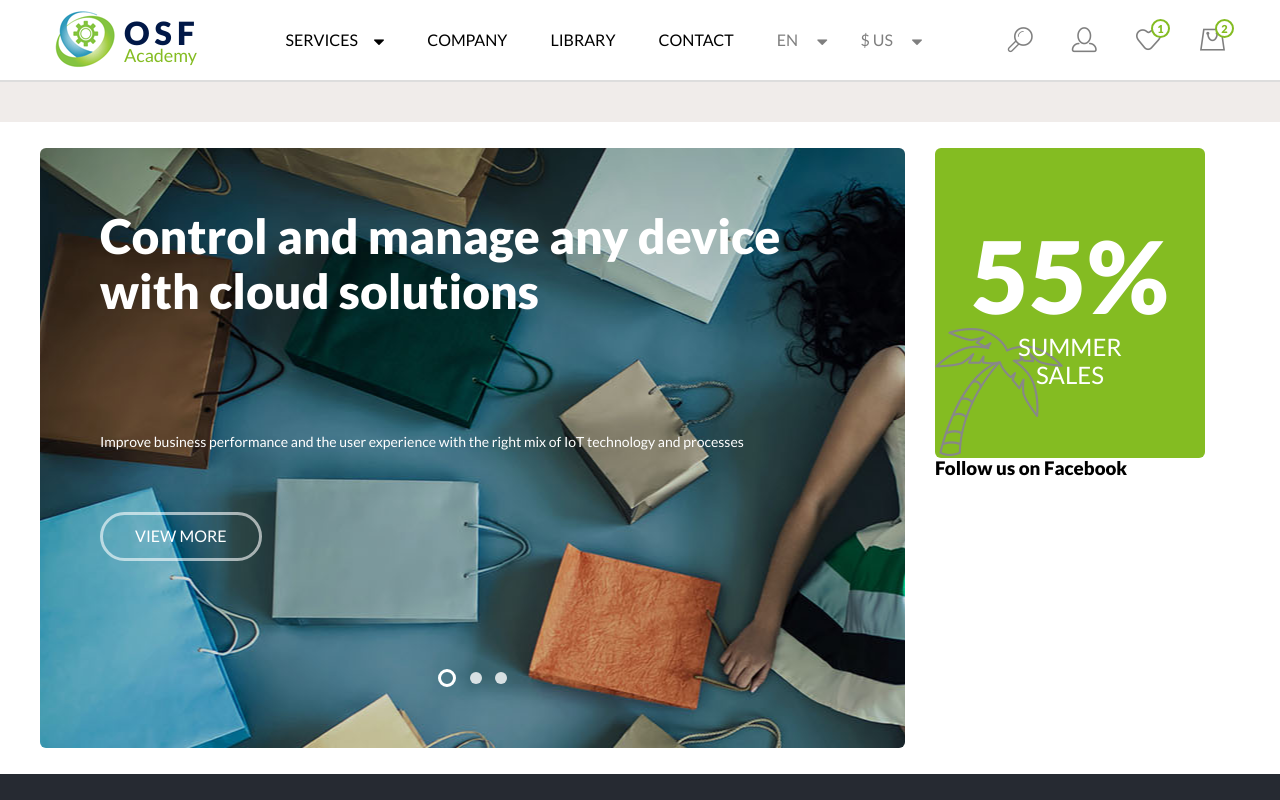
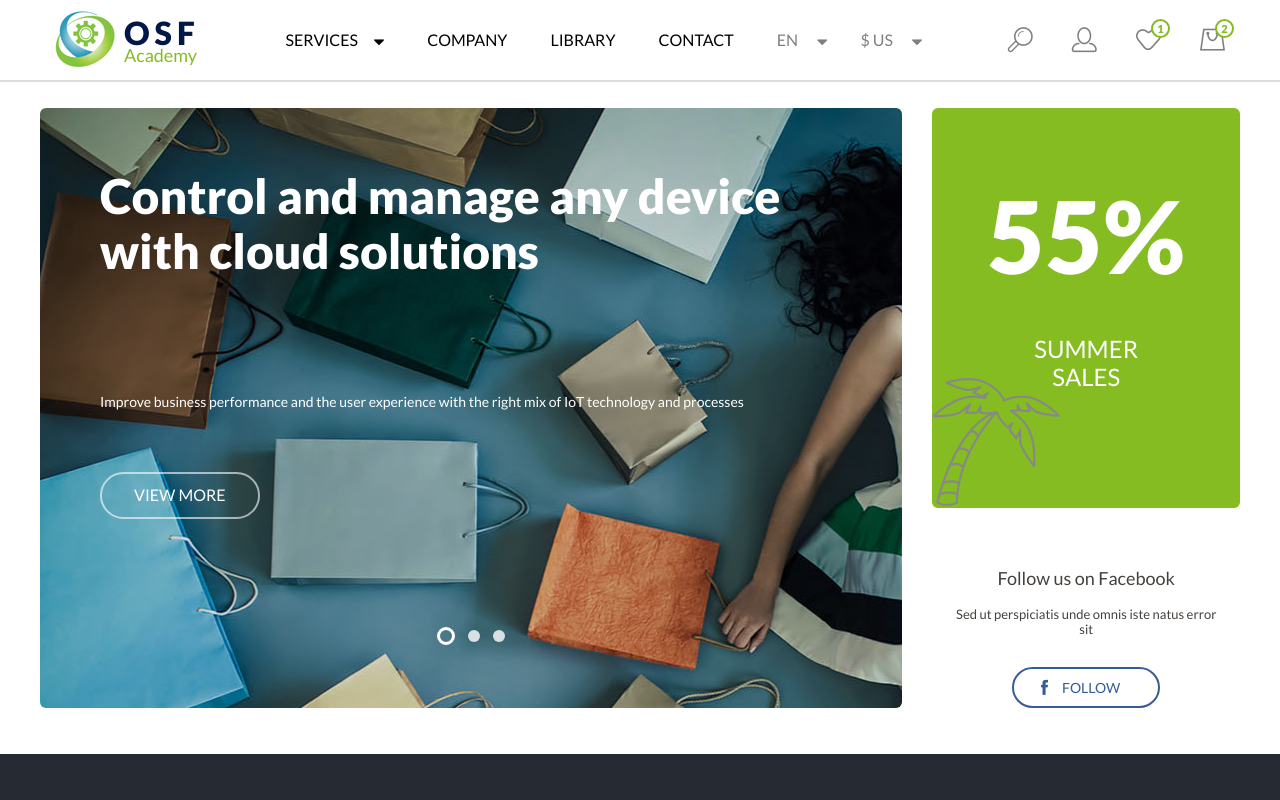
Before and after one commit to lucasfber/osf-academy-project, a website built with webpack: page public/index.html in a window 1280 px wide. Shown: the top 800 px of the page. Built offline with nearby package versions, Linux system fonts and the light colour scheme.

Commit message:
homepage desktop done

```diff
--- a/public/index.html
+++ b/public/index.html
@@ -219,9 +219,6 @@
               right mix of IoT technology and processes
             </p>
             <a href="categories.html">VIEW MORE</a>
-            <!-- <div class="button-view-more-box align-0">
-
-            </div> -->
             <div class="carousel__controls">
               <span class="carousel__controls-dot active"></span>
               <span class="carousel__controls-dot"></span>
@@ -235,7 +232,10 @@
             </div>
             <div class="social-box">
               <h3>Follow us on Facebook</h3>
-              <p></p>
+              <p>Sed ut perspiciatis unde omnis iste natus error sit</p>
+              <div class="btn-facebook">
+                <a target="_blank" href="https://www.facebook.com/OSFGlobalServices/"><i class="flaticon-facebook-letter-logo"></i>FOLLOW</a>
+              </div>
             </div>
           </div>
         </div>
--- a/src/assets/scss/desktop.scss
+++ b/src/assets/scss/desktop.scss
@@ -339,7 +339,7 @@
 
   main {
     margin-top: 82px;
-    padding-top: 40px;
+    /* padding-top: 40px; */
     background-color: $main-background;
 
     // 404
@@ -495,7 +495,7 @@
         }
 
         > a {
-          border: 3px solid rgba(255, 255, 255, 0.6);
+          border: 2px solid rgba(255, 255, 255, 0.6);
           padding: 12px 32px;
           color: #fff;
           margin: 0 auto;
@@ -558,6 +558,7 @@
 
         .summer-sale {
           background-color: $light-green;
+          height: 400px;
           border-radius: 6px;
           color: #fff;
           padding: 70px 36px;
@@ -569,6 +570,7 @@
           h2 {
             font-size: 24px;
             font-weight: 400;
+            margin-top: 42px;
             position: relative;
             z-index: 2;
           }
@@ -582,6 +584,50 @@
             left: 0;
             width: 130px;
             height: 130px;
+          }
+        }
+
+        .social-box {
+          text-align: center;
+          color: #45413e;
+          margin: 20px 0;
+          padding: 40px 16px 0 16px;
+
+          h3 {
+            font-weight: 400;
+            font-size: 18px;
+            margin-bottom: 18px;
+          }
+
+          p {
+            font-size: 13px;
+            margin-bottom: 30px;
+          }
+
+          .btn-facebook {
+            margin-top: 30px;
+
+            a {
+              font-size: 14px;
+              color: #395b95;
+              border: 2px solid #395b95;
+              padding: 10px 38px 10px 23px;
+              border-radius: 25px;
+              display: inline-block;
+              i {
+                &::before {
+                  font-size: 15px;
+                  margin: 0;
+                  margin-right: 10px;
+                }
+              }
+
+              &:hover {
+                background-color: #395b95;
+                color: #fff;
+                border: 2px solid #fff;
+              }
+            }
           }
         }
       }
```
